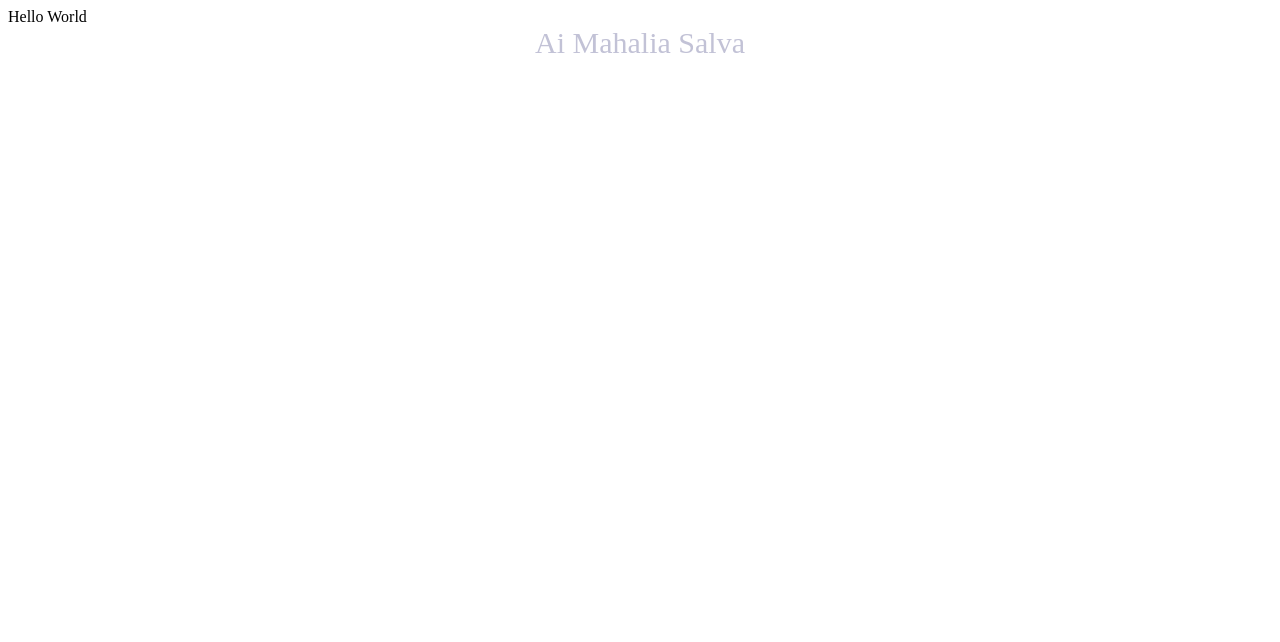
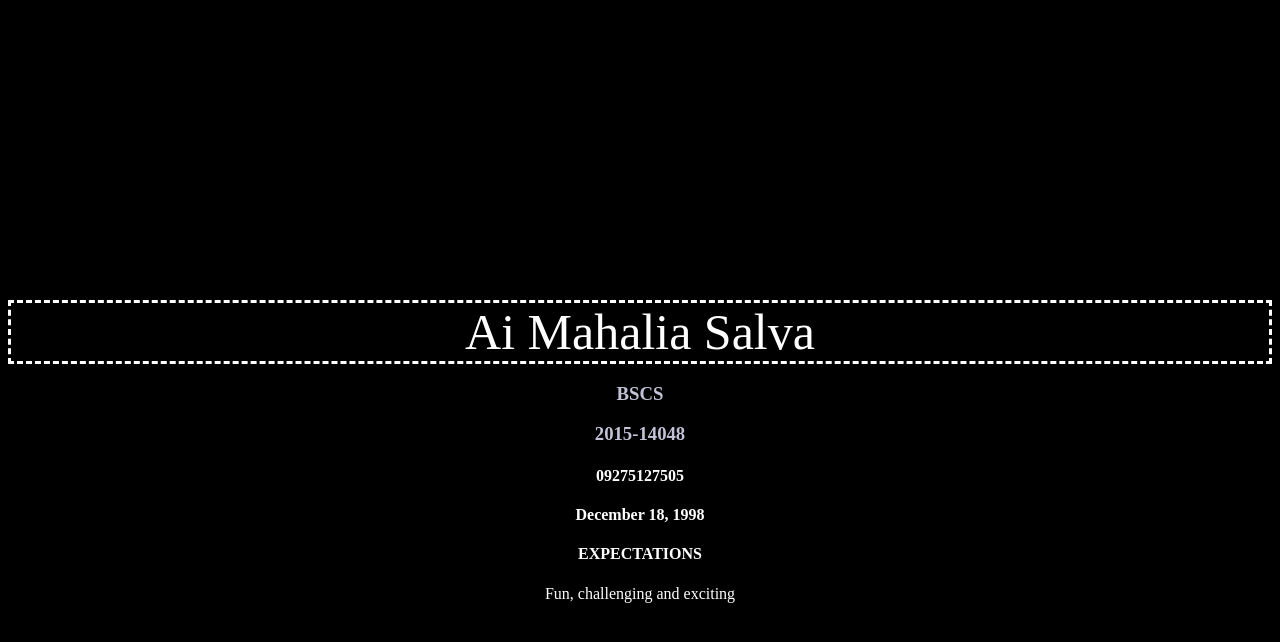
Before and after one commit to aimahaliasalva/aimahaliasalva.github.io, a plain HTML site: page index.html in a window 1280 px wide. Drawn offline with Linux system fonts and the light colour scheme.

Commit message:
Initial commit

```diff
--- a/index.html
+++ b/index.html
@@ -1,20 +1,20 @@
-Hello World
 <!DOCTYPE html>
 <html>
 	<head>
+			<link rel="stylesheet" href = "style.css">
 			<title> Ai </title>
-			<style>
 
-				header {
-				color:#c2c2d6;
-				text-align: center;
-				font-size: 30px;
-				}
-
-			</style>
 	</head>
 	<body>
 			<header> Ai Mahalia Salva </header>
+			<h3> BSCS </h3>
+			<h3> 2015-14048 </h3>
+			<h4> 09275127505 </h4>
+			<h4> December 18, 1998 </h4>
+			<h4> EXPECTATIONS </h4>
+			<p> Fun, challenging and exciting </p>
+
+
 
 	</body>
 </html>
--- /dev/null
+++ b/style.css
@@ -0,0 +1,28 @@
+
+
+				body {
+				background-color: black;
+				}
+
+				header {
+				border-style: dashed;
+				margin-top: 300px;
+				color: White;
+				text-align: center;
+				font-size: 50px;
+				}
+
+				h3{
+				color:#c2c2d6;
+				text-align:center;
+				}
+
+				h4{
+				color:White;
+				text-align: center;
+				}
+
+				p{
+				color:White;
+				text-align: center;
+				}
```
